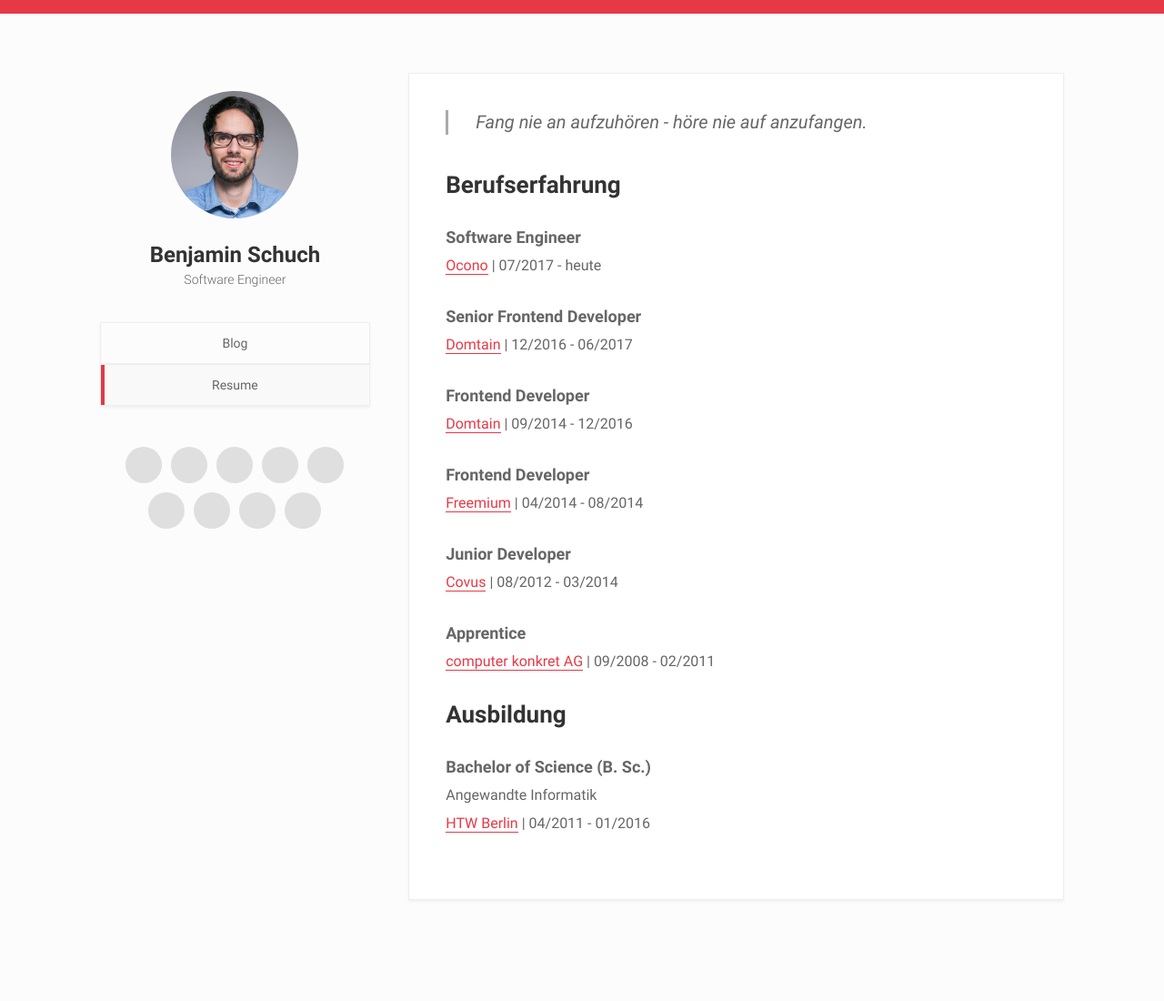
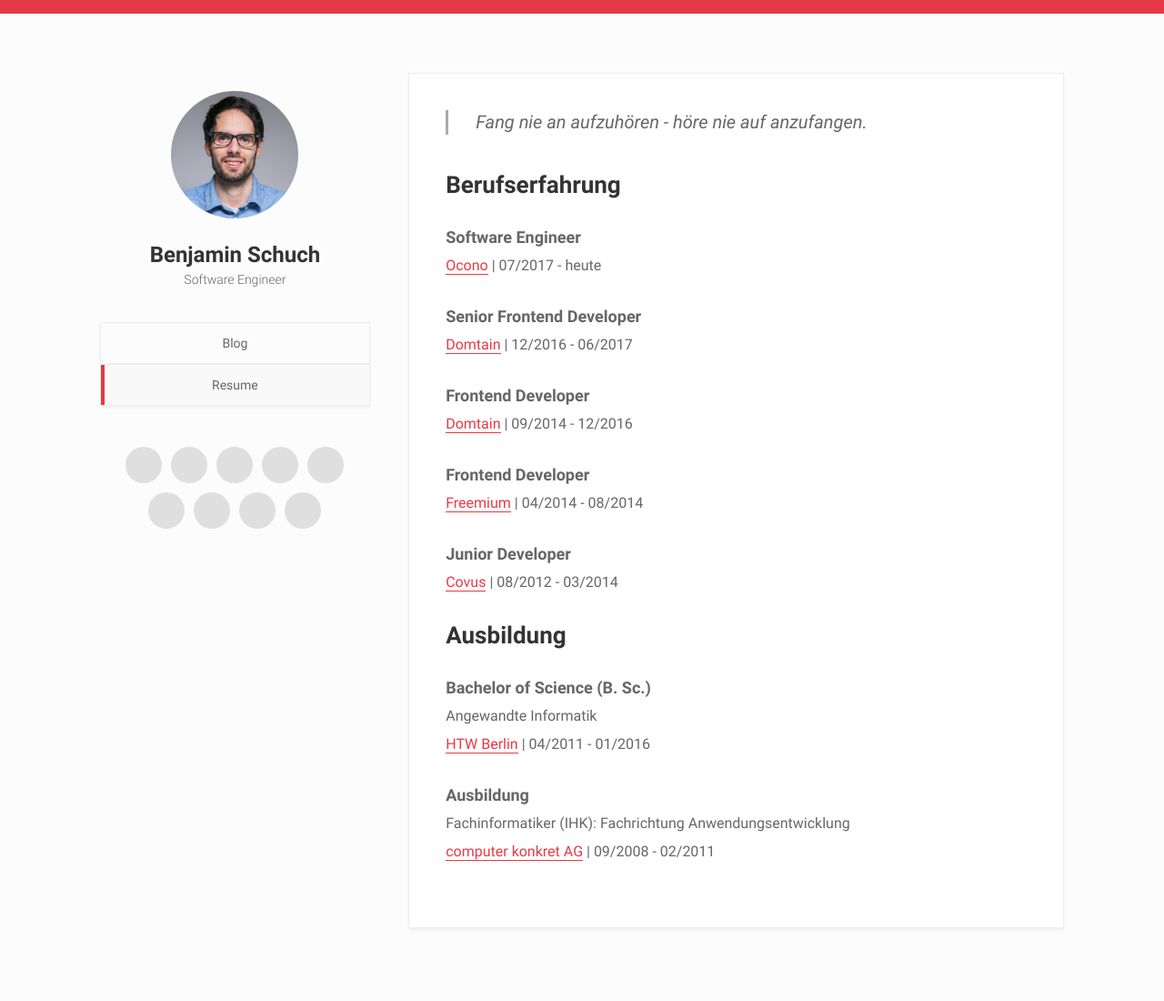
Before and after one commit to chillyistkult/chillyistkult.github.io, a Jekyll site: the page built from _pages/about/index.md, in a window 1280 px wide. Shown: the whole page at 91% size. Built offline with Jekyll 4.4.1, drawn with Linux system fonts in a browser that asks for light colours; before the commit the page ends 1069 px from its top, so only the background shows below that.

Commit message:
Moved job position

```diff
--- a/_pages/about/index.md
+++ b/_pages/about/index.md
@@ -44,13 +44,6 @@ published: true
     </dd>
 </dl>
 
-<dl>
-    <dt>Apprentice</dt>
-    <dd>
-        <a href="http://www.computer-konkret.de" target="_blank">computer konkret AG</a> | 09/2008 - 02/2011
-    </dd>
-</dl>
-
 ## Ausbildung
 
 <dl>
@@ -60,3 +53,11 @@ published: true
         <a href="http://www.htw-berlin.de" target="_blank">HTW Berlin</a> | 04/2011 - 01/2016
     </dd>
 </dl>
+
+<dl>
+    <dt>Ausbildung</dt>
+    <dd>Fachinformatiker (IHK): Fachrichtung Anwendungsentwicklung</dd>
+    <dd>
+        <a href="http://www.computer-konkret.de" target="_blank">computer konkret AG</a> | 09/2008 - 02/2011
+    </dd>
+</dl>
```
